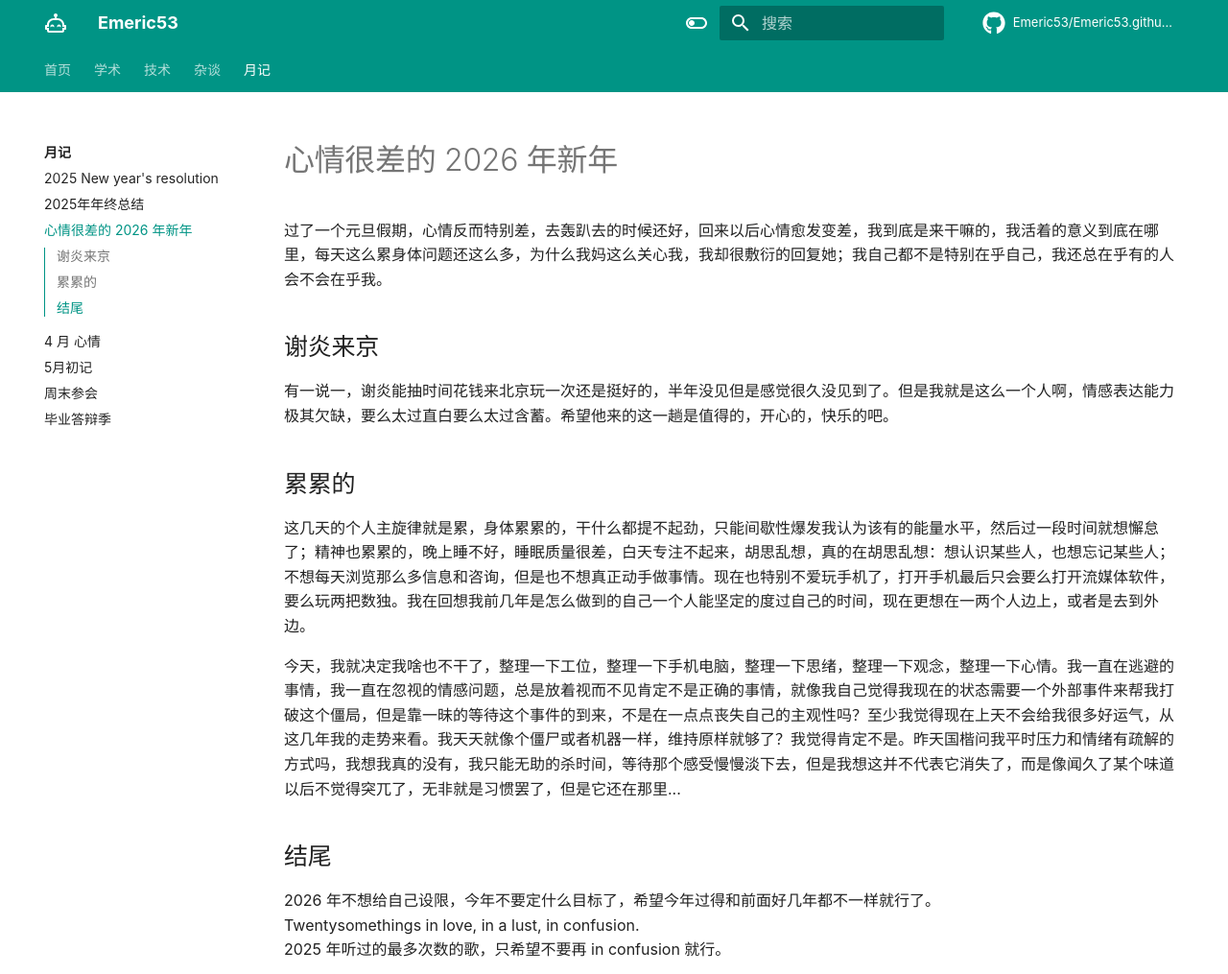
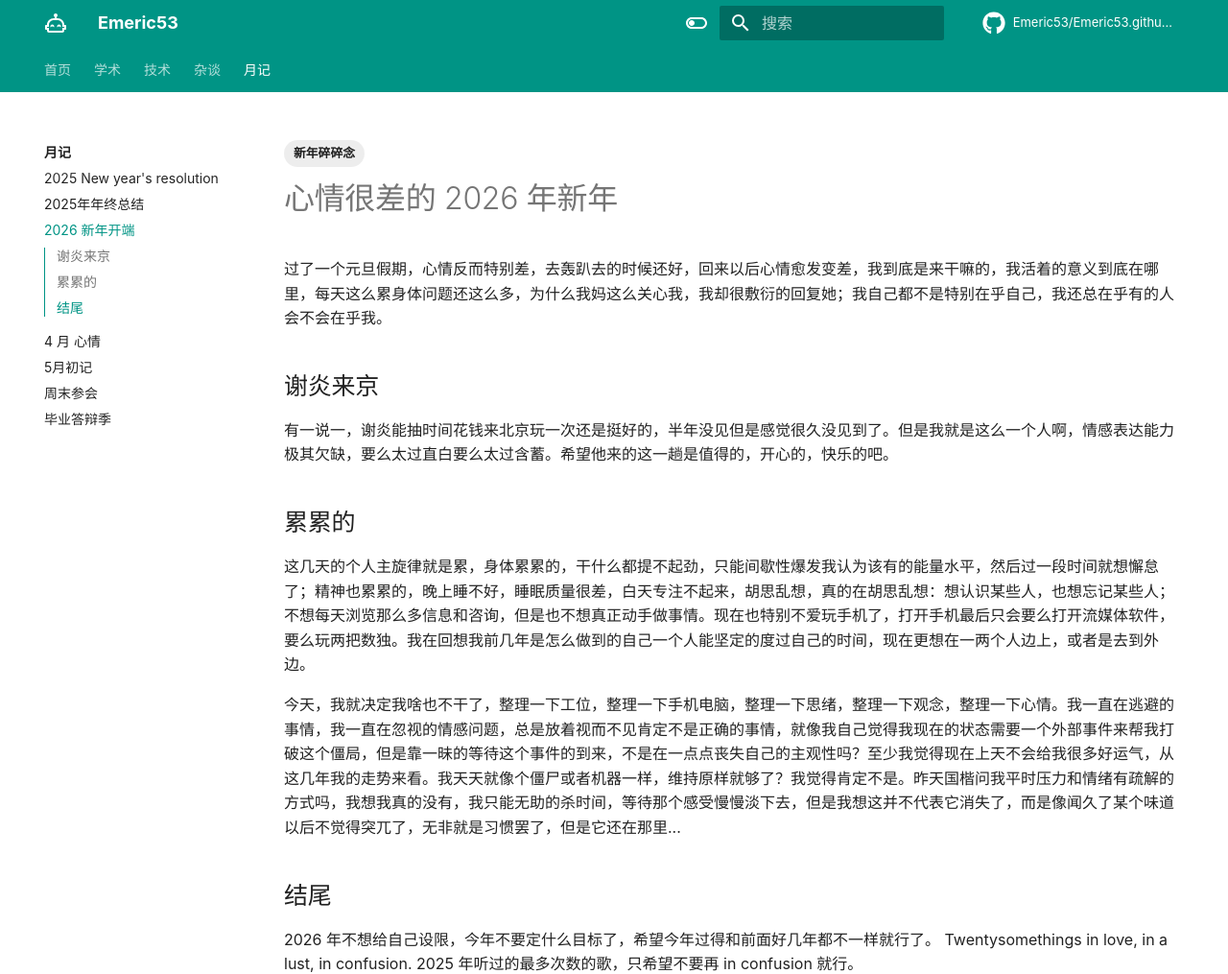
Before and after one commit to Emeric53/Emeric53.github.io, an MkDocs documentation site: the page built from docs/monthly/2026新年开端.md, in a window 1280 px wide and 1379 px high, cut to the strip 0-1015 px from the top of the window. Shown: the whole strip at 96% size. Built offline with MkDocs 1.6.1 and Material for MkDocs 9.7.7, drawn with Linux system fonts in a browser that asks for light colours; some web fonts are replaced; comment, search, counter and statistics services are not loaded.

Commit message:
project udpate

```diff
--- a/docs/monthly/2026新年开端.md
+++ b/docs/monthly/2026新年开端.md
@@ -1,16 +1,29 @@
+---
+title: 2026 新年开端
+date: 2026-01-04
+categories:
+  - 生活
+tags:
+  - 新年碎碎念
+---
+
+
 # 心情很差的 2026 年新年
 
 过了一个元旦假期，心情反而特别差，去轰趴去的时候还好，回来以后心情愈发变差，我到底是来干嘛的，我活着的意义到底在哪里，每天这么累身体问题还这么多，为什么我妈这么关心我，我却很敷衍的回复她；我自己都不是特别在乎自己，我还总在乎有的人会不会在乎我。
 
 ## 谢炎来京
+
 有一说一，谢炎能抽时间花钱来北京玩一次还是挺好的，半年没见但是感觉很久没见到了。但是我就是这么一个人啊，情感表达能力极其欠缺，要么太过直白要么太过含蓄。希望他来的这一趟是值得的，开心的，快乐的吧。
 
 ## 累累的
+
 这几天的个人主旋律就是累，身体累累的，干什么都提不起劲，只能间歇性爆发我认为该有的能量水平，然后过一段时间就想懈怠了；精神也累累的，晚上睡不好，睡眠质量很差，白天专注不起来，胡思乱想，真的在胡思乱想：想认识某些人，也想忘记某些人；不想每天浏览那么多信息和咨询，但是也不想真正动手做事情。现在也特别不爱玩手机了，打开手机最后只会要么打开流媒体软件，要么玩两把数独。我在回想我前几年是怎么做到的自己一个人能坚定的度过自己的时间，现在更想在一两个人边上，或者是去到外边。
 
 今天，我就决定我啥也不干了，整理一下工位，整理一下手机电脑，整理一下思绪，整理一下观念，整理一下心情。我一直在逃避的事情，我一直在忽视的情感问题，总是放着视而不见肯定不是正确的事情，就像我自己觉得我现在的状态需要一个外部事件来帮我打破这个僵局，但是靠一昧的等待这个事件的到来，不是在一点点丧失自己的主观性吗？至少我觉得现在上天不会给我很多好运气，从这几年我的走势来看。我天天就像个僵尸或者机器一样，维持原样就够了？我觉得肯定不是。昨天国楷问我平时压力和情绪有疏解的方式吗，我想我真的没有，我只能无助的杀时间，等待那个感受慢慢淡下去，但是我想这并不代表它消失了，而是像闻久了某个味道以后不觉得突兀了，无非就是习惯罢了，但是它还在那里...
 
 ## 结尾
+
 2026 年不想给自己设限，今年不要定什么目标了，希望今年过得和前面好几年都不一样就行了。
 Twentysomethings in love, in a lust, in confusion.
 2025 年听过的最多次数的歌，只希望不要再 in confusion 就行。
--- a/mkdocs.yml
+++ b/mkdocs.yml
@@ -70,6 +70,7 @@
   - git-revision-date-localized:
       type: timeago
       locale: zh
+      enable_creation_date: true
   # - rss:
   #     match_path: (technology|life|academic|monthly)/.*
   #     date_from_meta:
```
Also changed, not shown: docs/technology/Math/vector calculus/chapter1.md (+7 -0 lines).
